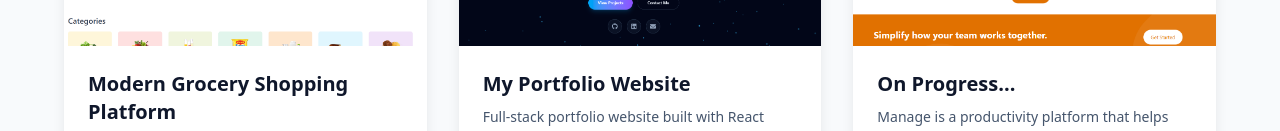
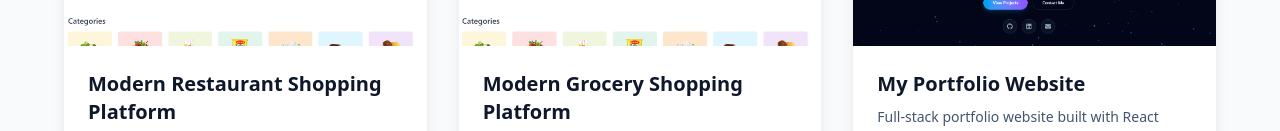
Before and after one commit to abirhammuch/portfolio, a React (Vite) app in the folder abirham-portfolio/: page / in a window 1280 px wide. Shown: the part 2669-2800 px from the top of the page. Built offline with nearby package versions, Linux system fonts and the light colour scheme; no server answers.

Commit message:
add new project: Modern Restaurant Shopping Platform with MERN stack

```diff
--- a/abirham-portfolio/src/components/Projects.jsx
+++ b/abirham-portfolio/src/components/Projects.jsx
@@ -7,6 +7,22 @@
 
 const Projects = () => {
   const projects = [
+    {
+      title: "Modern Restaurant Shopping Platform",
+      description:
+        "Modern grocery shopping platform with intuitive UI, product search and filtering, shopping cart functionality, and seamless checkout experience. Built with MERN stack.",
+      tech: [
+        "React",
+        "Node.js",
+        "MongoDB",
+        "Express",
+        "Tailwind CSS",
+        "stripe",
+      ],
+      github: "https://github.com/abirhammuch/grocery",
+      live: "https://grocery-neon-kappa.vercel.app/",
+      image: groceryImage,
+    },
     {
       title: "Modern Grocery Shopping Platform",
       description:
```
